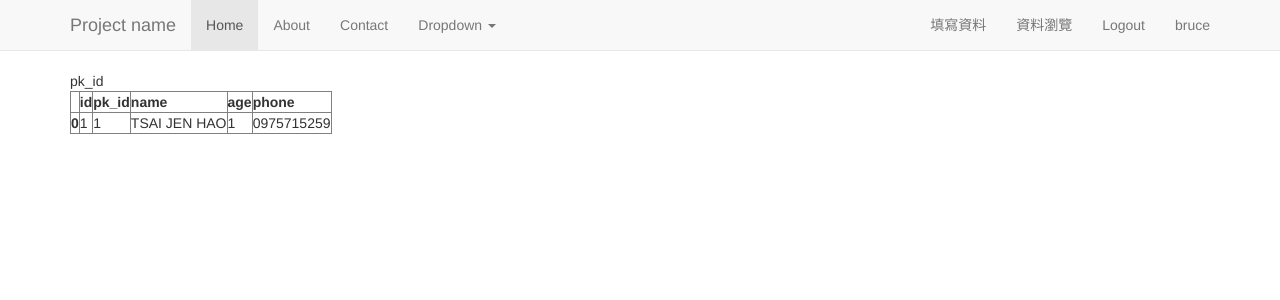
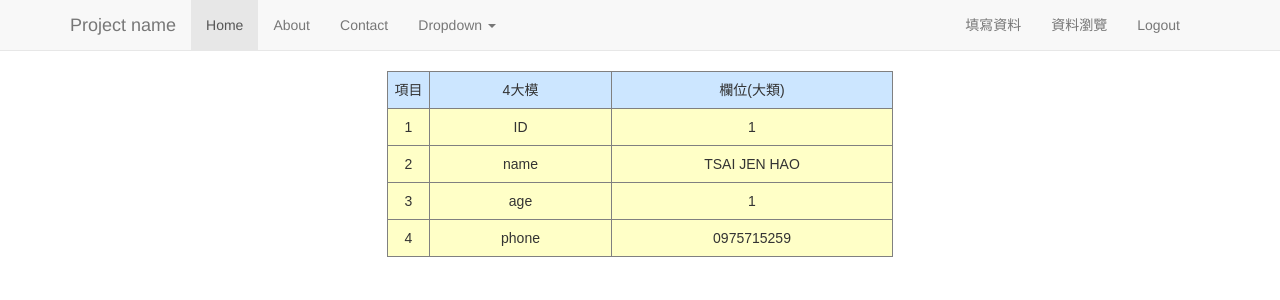
Before and after one commit to bruce601080102/Flask-Login-Demo, a Flask app: page /data_pandas in a window 1280 px wide. Shown: the top 300 px of the page. Run offline with Flask 2, Linux system fonts and the light colour scheme; a user stored in the database is signed in; data comes from the database, SQL or seed files in the repository; some libraries are stand-ins or nearby versions.

Commit message:
<master: add beautiful form in data_pandas.hmtl>

```diff
--- a/app.py
+++ b/app.py
@@ -265,7 +265,12 @@ def data_pandas():
         pd_df = execute_pandas(db_name,'record','pk_id',session_pk_id)
         if len(pd_df) >0:
             pd_df.columns = ['id','pk_id','name','age','phone']
-            return render_template('data_pandas.html',username= list(username[2])[0], tables=[pd_df.to_html(classes='data')], titles=pd_df.columns.values)
+            ID = pd_df.iloc[-1]["id"]
+            name = pd_df.iloc[-1]["name"]
+            age = pd_df.iloc[-1]["age"]
+            phone = pd_df.iloc[-1]["phone"]
+            # return render_template('data_pandas.html',username= list(username[2])[0], tables=[pd_df.to_html(classes='data')], titles=pd_df.columns.values)
+            return render_template('data_pandas.html',ID=ID , name=name , age=age , phone=phone)
         else:
             return render_template('data_pandas_nan.html',username= list(username[2])[0])
     return render_template('login.html')
--- a/templates/data_pandas.html
+++ b/templates/data_pandas.html
@@ -1,5 +1,16 @@
 {% extends "bootstrap/base.html" %}
 {% block title %}This is an example page{% endblock %}
+
+<script>
+  function downloadAsFile(csv, fileName) {
+    var file = new File([csv], fileName, { type: "text/csv" })
+    var anUrl = window.URL.createObjectURL(file)
+    var a = window.document.createElement('a');
+    a.href = window.URL.createObjectURL(file)
+    a.download = fileName;
+    a.click();
+  }
+</script>
 
 {% block navbar %}
 
@@ -40,19 +51,56 @@
         </div>
       </div>
     </nav>
-{% endblock %}
-
-{% block content %}
-    <div class="container">
-
-
-    {% for table in tables %}
-      {{titles[loop.index]}}
-      {{ table|safe }}
-    {% endfor %}
 
 
 
+    <style type="text/css">
+      .tg  {border-collapse:collapse;border-spacing:0;}
+      .tg td{border-color:black;border-style:solid;border-width:1px;font-family:Arial, sans-serif;font-size:14px;
+        overflow:hidden;padding:8px 5px;word-break:normal;}
+      .tg th{border-color:black;border-style:solid;border-width:1px;font-family:Arial, sans-serif;font-size:14px;
+        font-weight:normal;overflow:hidden;padding:8px 5px;word-break:normal;}
+      .tg .tg-wlv8{background-color:#cce6ff;border-color:inherit;text-align:center;vertical-align:top}
+      .tg .tg-mfhl{background-color:#ffffc7;border-color:inherit;text-align:center;vertical-align:top}
+      </style>
+      <div class="container" align="center" style="width:50%">
+      <table class="tg" style="undefined;table-layout: fixed; width: 505px">
+      <colgroup>
+      <col style="width: 42px">
+      <col style="width: 182px">
+      <col style="width: 281px">
+      </colgroup>
+      <thead>
+        <tr>
+          <th class="tg-wlv8">項目</th>
+          <th class="tg-wlv8">4大模</th>
+          <th class="tg-wlv8">欄位(大類)</th>
+        </tr>
+      </thead>
+      <tbody>
+        <tr>
+          <td class="tg-mfhl">1</td>
+          <td class="tg-mfhl">ID</td>
+          <td class="tg-mfhl">{{ID}}</td>
+        </tr>
+        <tr>
+          <td class="tg-mfhl">2</td>
+          <td class="tg-mfhl">name</td>
+          <td class="tg-mfhl">{{name}}</td>
+        </tr>
+        <tr>
+          <td class="tg-mfhl">3</td>
+          <td class="tg-mfhl">age</td>
+          <td class="tg-mfhl">{{age}}</td>
+        </tr>
+        <tr>
+          <td class="tg-mfhl">4</td>
+          <td class="tg-mfhl">phone</td>
+          <td class="tg-mfhl">{{phone}}</td>
+        </tr>
+      </tbody>
+      </table>
+    </div>
 
-    </div>
+
 {% endblock %}
```
